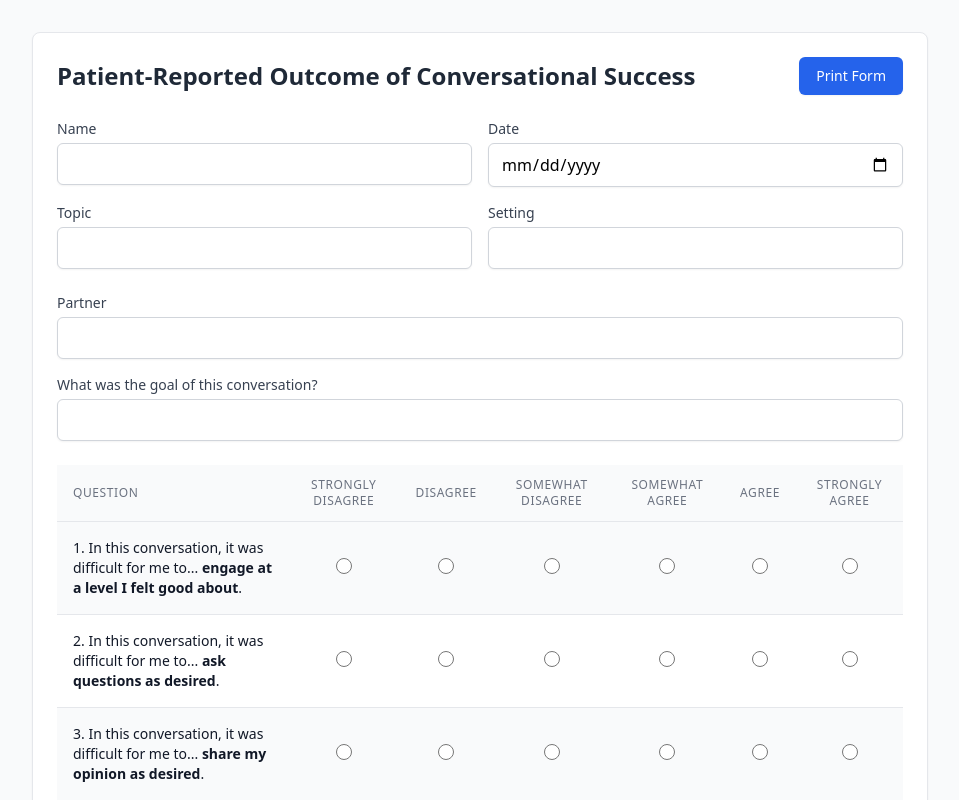
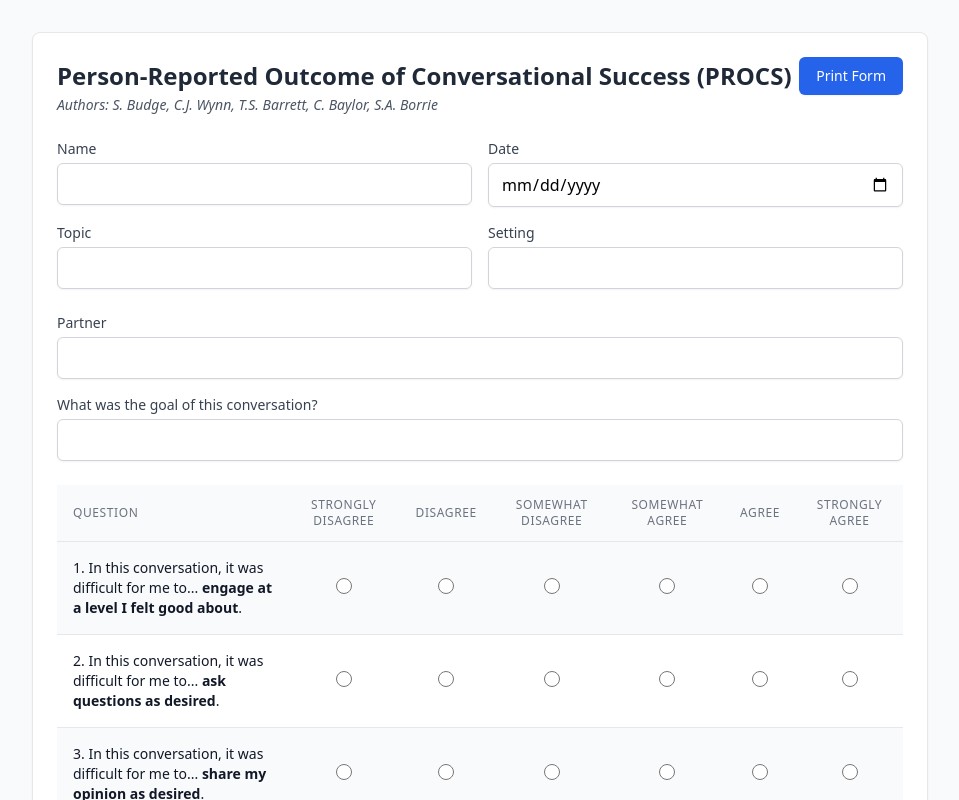
Before and after one commit to Human-Interaction-Lab/PROCS-Form, a React (Vite) app: page / in a window 1280 px wide. Shown: the top 800 px of the page, without its empty margins (160-1119 px from the left). Built offline with nearby package versions, Linux system fonts and the light colour scheme.

Commit message:
updates to title, authors

```diff
--- a/index.html
+++ b/index.html
@@ -5,7 +5,7 @@
   <meta charset="UTF-8" />
   <link rel="icon" type="image/svg+xml" href="/vite.svg" />
   <meta name="viewport" content="width=device-width, initial-scale=1.0" />
-  <title>Patient-Reported Outcome of Conversational Success</title>
+  <title>Person-Reported Outcome of Conversational Success (PROCS)</title>
 </head>
 
 <body>
--- a/src/components/ConversationAssessment.tsx
+++ b/src/components/ConversationAssessment.tsx
@@ -76,11 +76,13 @@ const ConversationAssessment = () => {
     <div className="min-h-screen bg-gray-50 p-4 sm:p-6 lg:p-8 print:p-1 print:bg-white">
       <div className="max-w-4xl mx-auto bg-white rounded-lg border shadow-sm print:shadow-none print:border-0">
         <div className="p-6 print:p-2">
+
           {/* Title and Print Button */}
-          <div className="flex justify-between items-center mb-6 print:mb-2">
+          <div className="flex justify-between items-center">
             <h1 className="text-2xl font-bold text-gray-800 print:text-lg print:mb-0">
-              Patient-Reported Outcome of Conversational Success
+              Person-Reported Outcome of Conversational Success (PROCS)
             </h1>
+
             <button
               type="button"
               onClick={handlePrintPDF}
@@ -88,6 +90,10 @@ const ConversationAssessment = () => {
             >
               Print Form
             </button>
+          </div>
+
+          <div className="text-sm text-gray-600 italic print:text-xs mb-6 print:mb-2">
+            Authors: S. Budge, C.J. Wynn, T.S. Barrett, C. Baylor, S.A. Borrie
           </div>
 
           <form className="space-y-6 print:space-y-2">
@@ -237,6 +243,7 @@ const ConversationAssessment = () => {
 
           </form>
 
+
         </div>
       </div>
     </div>
```
Also changed, not shown: 1 other file (tests, documents, lock files or other folders).
